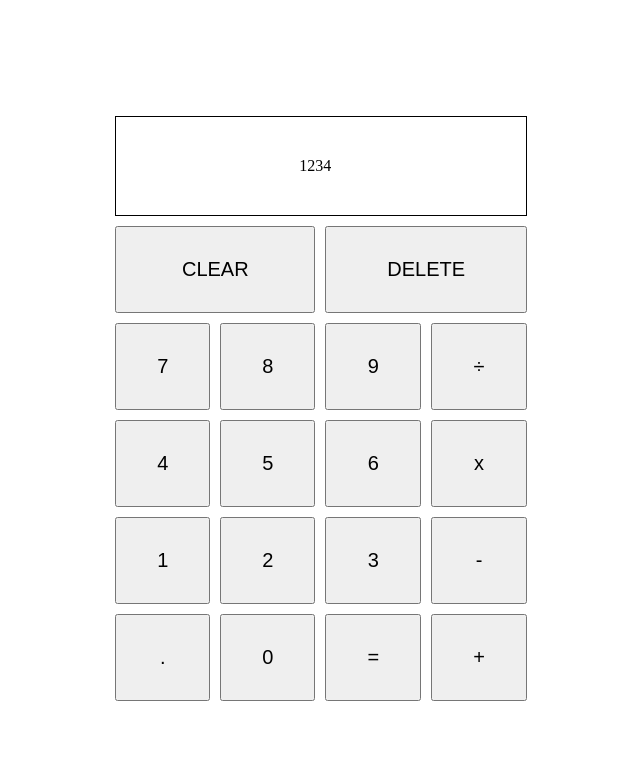
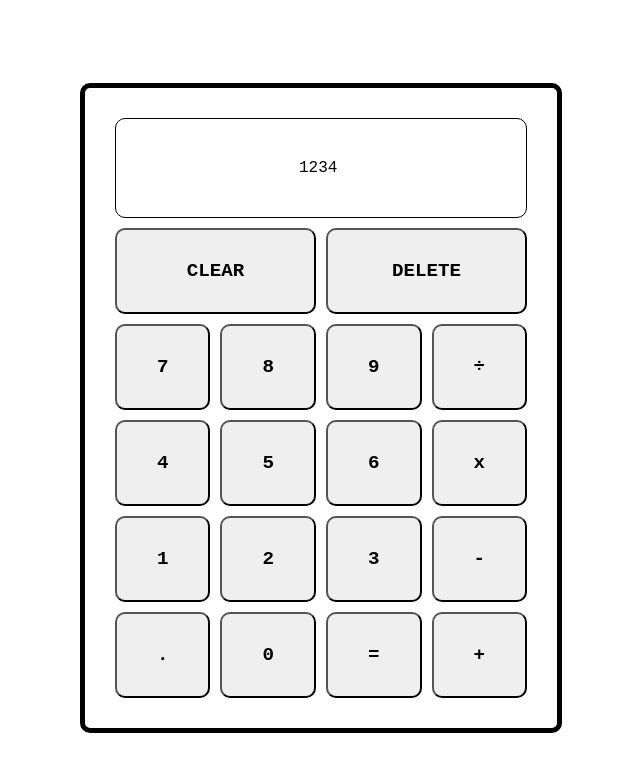
Before and after one commit to 6AutumnLeaves/calculator, a plain HTML site: page index.html in a window 1280 px wide. Shown: the whole page, without its empty margins (319-959 px from the left). Drawn offline with Linux system fonts and the light colour scheme.

Commit message:
Fixed weird sizing issue that happened with max-width

```diff
--- a/style.css
+++ b/style.css
@@ -1,32 +1,31 @@
 body {
     min-height: 100vh;
-    min-width: 100vh;
+    font-family: 'Courier New', Courier, monospace;
 }
 .flex-container {
-    min-height: 100vh;;
+    min-height: 100vh;
+    max-height: 70vh;
     display: flex;
     justify-content: center;
     align-items: center;
-}
-#calculator {
-    display: flex;
-    align-items: center;
-    justify-content: center;
-    border: black solid 5px;
 }
 
 #screen {
     padding: 40px 183px;
     border: solid black 1px;
-    grid-area: screen
+    grid-area: screen;
+    border-radius: 10px;
 }
 .grid-container {
     display: grid;
+    padding: 30px;
+    border: solid black 5px;
+    border-radius: 10px;
     align-items: center;
     justify-content: center;
     grid-template-columns: repeat(4, 1fr);
     gap: 10px;
-    max-width: 50vh;
+    /* max-width: 50vh; */
     grid-template-areas:
     "screen screen screen screen"
     "screen screen screen screen"
@@ -38,7 +37,12 @@ body {
 }
 button {
     padding: 30px 40px;
-    font-size: 20px;
+
+    border-radius: 10px;
+    font-size: 1.2rem;
+    font-family: inherit;
+    font-weight: bold;
+    transition: .5s;
 }
 button:hover {
     cursor: pointer;
```
